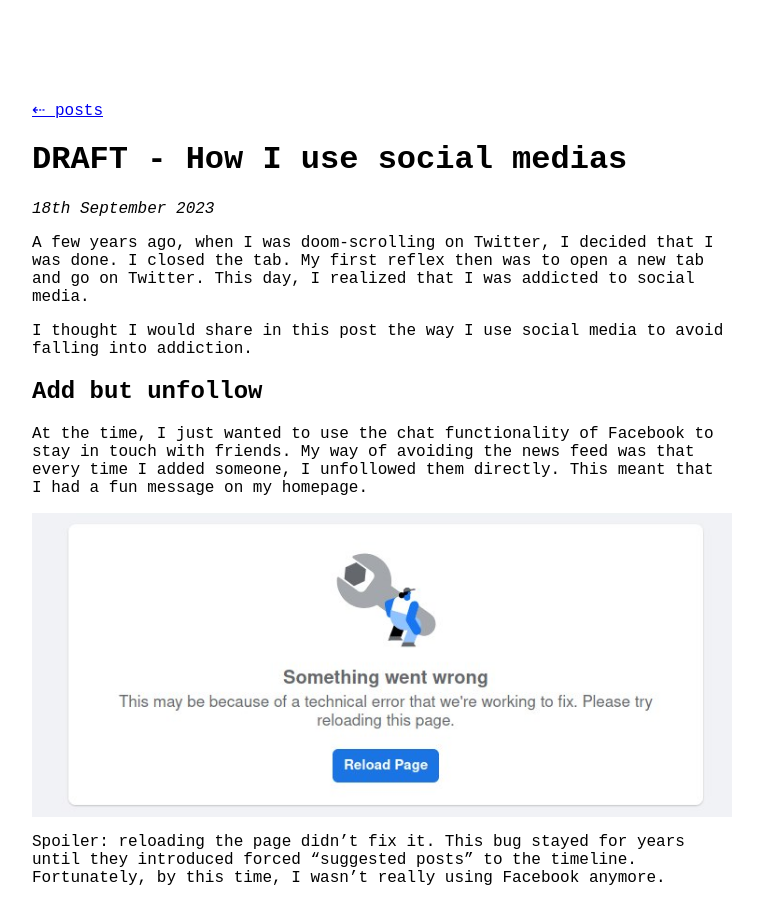
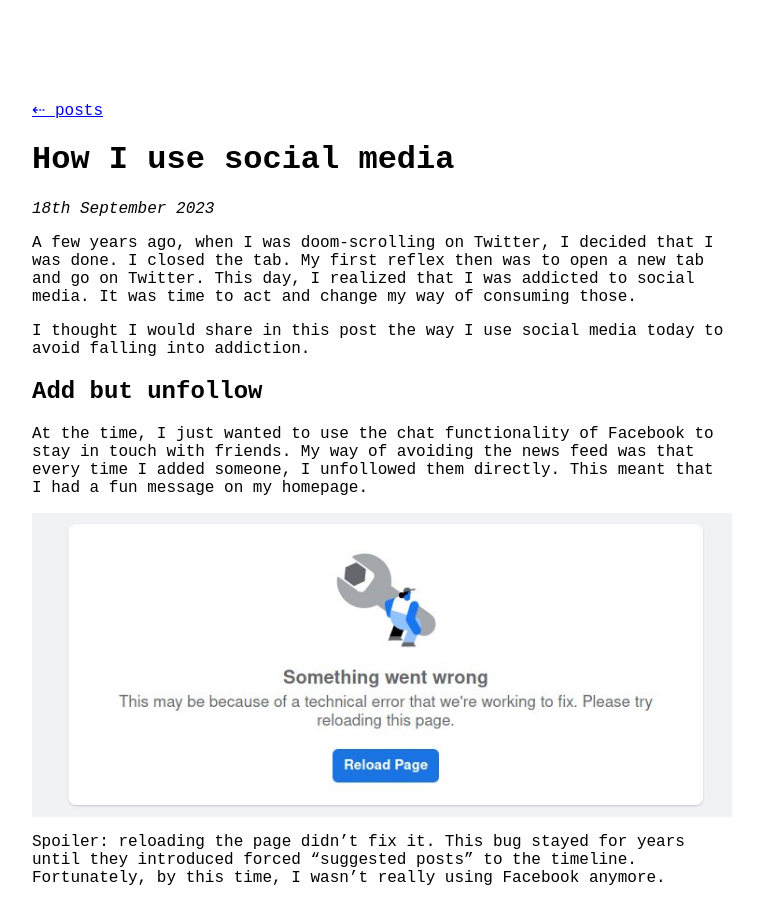
Before and after one commit to tbille/bille.dev, a Jekyll site: the page built from _posts/2023-09-18-how-i-use-social-media.md, in a window 1280 px wide and 900 px high. Shown: the whole window, without its empty margins (258-1021 px from the left). Built offline with Jekyll 4.4.1, drawn with Linux system fonts in a browser that asks for light colours; some of the changed text lies outside the part shown.

Commit message:
Rename article and remove from draft

```diff
--- a/_posts/2023-09-18-how-i-use-social-medias.md
+++ b/_posts/2023-09-18-how-i-use-social-media.md
@@ -1,14 +1,13 @@
 ---
 layout: post
-title: How I use social medias
+title: How I use social media
 description: |
   Describing how I managed to get rid of my addiction to social media without quitting it with incognito windows and virtual machines.
-draft: true
 ---
 
-A few years ago, when I was doom-scrolling on Twitter, I decided that I was done. I closed the tab. My first reflex then was to open a new tab and go on Twitter. This day, I realized that I was addicted to social media.
+A few years ago, when I was doom-scrolling on Twitter, I decided that I was done. I closed the tab. My first reflex then was to open a new tab and go on Twitter. This day, I realized that I was addicted to social media. It was time to act and change my way of consuming those.
 
-I thought I would share in this post the way I use social media to avoid falling into addiction.
+I thought I would share in this post the way I use social media today to avoid falling into addiction.
 
 ## Add but unfollow
 
@@ -32,7 +31,7 @@ Adding this layer of complexity made my brain really lazy to do those steps, whi
 
 ![Bluestacks logo](/assets/BlueStacks_Logo.png){: width="100" }
 
-I actually love sharing my photography work [on Instagram](https://www.instagram.com/totostache/). Instagram lets you post photos but not share them as stories in a browser. So I opted to use [BlueStacks](https://www.bluestacks.com/). It lets me create an Android virtual machine for one application directly on my desktop super easily. I installed the Instagram virtual machine and only use it to share my posts as stories.
+I actually love sharing my photography work [on Instagram](https://www.instagram.com/totostache/). Instagram lets you post photos but not share them as stories in a browser. So I opted to use [BlueStacks](https://www.bluestacks.com/), a service to run Android on Windows and Mac. It lets me create an Android virtual machine for one application directly on my desktop super easily. I installed the Instagram virtual machine and only use it to share my posts as stories.
 
 ## Last words
 
```
